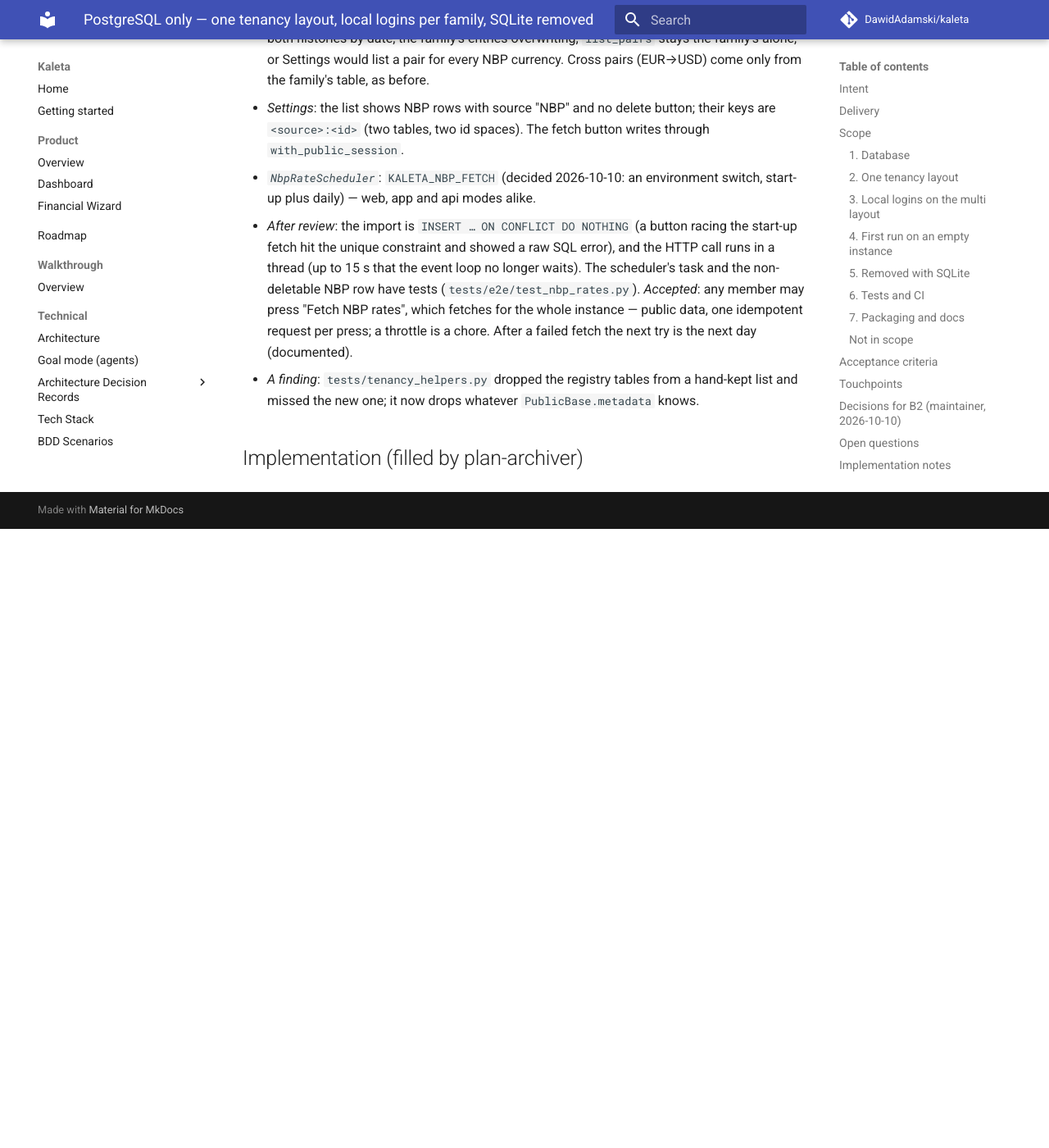
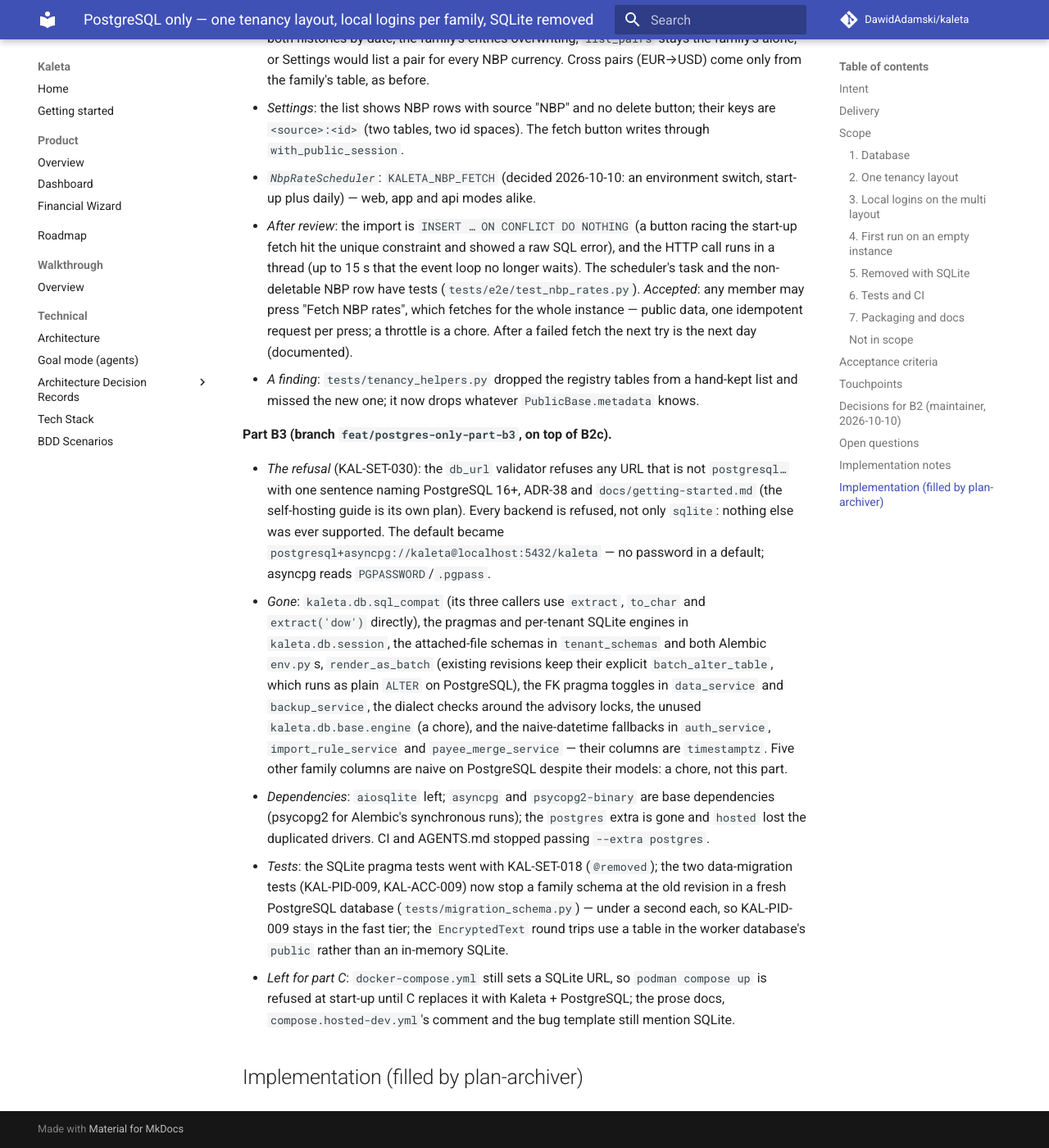
Before and after one commit to DawidAdamski/kaleta, an MkDocs documentation site: the page built from docs/plans/postgres-only.md, in a window 1280 px wide and 1400 px high, scrolled down 10065 px. Shown: the whole window at 82% size. Built offline with MkDocs 1.6.1 and Material for MkDocs 9.7.7, drawn with Linux system fonts in a browser that asks for light colours; comment, search, counter and statistics services are not loaded; before the commit the page ends 10710 px from its top, so only the background shows below that.

Commit message:
docs: postgres-only B3 — implementation notes; chores for the engine and naive timestamps
Co-Authored-By: Claude Opus 5.5 <noreply@anthropic.com>

```diff
--- a/docs/plans/postgres-only.md
+++ b/docs/plans/postgres-only.md
@@ -436,4 +436,38 @@ encryption.
   hand-kept list and missed the new one; it now drops whatever
   `PublicBase.metadata` knows.
 
+**Part B3 (branch `feat/postgres-only-part-b3`, on top of B2c).**
+
+- *The refusal* (KAL-SET-030): the `db_url` validator refuses any URL that is
+  not `postgresql…` with one sentence naming PostgreSQL 16+, ADR-38 and
+  `docs/getting-started.md` (the self-hosting guide is its own plan). Every
+  backend is refused, not only `sqlite`: nothing else was ever supported.
+  The default became `postgresql+asyncpg://kaleta@localhost:5432/kaleta` — no
+  password in a default; asyncpg reads `PGPASSWORD`/`.pgpass`.
+- *Gone*: `kaleta.db.sql_compat` (its three callers use `extract`,
+  `to_char` and `extract('dow')` directly), the pragmas and per-tenant SQLite
+  engines in `kaleta.db.session`, the attached-file schemas in
+  `tenant_schemas` and both Alembic `env.py`s, `render_as_batch` (existing
+  revisions keep their explicit `batch_alter_table`, which runs as plain
+  `ALTER` on PostgreSQL), the FK pragma toggles in `data_service` and
+  `backup_service`, the dialect checks around the advisory locks, the unused
+  `kaleta.db.base.engine` (a chore), and the naive-datetime fallbacks in
+  `auth_service`, `import_rule_service` and `payee_merge_service` — their
+  columns are `timestamptz`. Five other family columns are naive on
+  PostgreSQL despite their models: a chore, not this part.
+- *Dependencies*: `aiosqlite` left; `asyncpg` and `psycopg2-binary` are base
+  dependencies (psycopg2 for Alembic's synchronous runs); the `postgres`
+  extra is gone and `hosted` lost the duplicated drivers. CI and AGENTS.md
+  stopped passing `--extra postgres`.
+- *Tests*: the SQLite pragma tests went with KAL-SET-018 (`@removed`); the
+  two data-migration tests (KAL-PID-009, KAL-ACC-009) now stop a family
+  schema at the old revision in a fresh PostgreSQL database
+  (`tests/migration_schema.py`) — under a second each, so KAL-PID-009 stays in
+  the fast tier; the `EncryptedText` round trips use a table in the worker
+  database's `public` rather than an in-memory SQLite.
+- *Left for part C*: `docker-compose.yml` still sets a SQLite URL, so
+  `podman compose up` is refused at start-up until C replaces it with
+  Kaleta + PostgreSQL; the prose docs, `compose.hosted-dev.yml`'s comment and
+  the bug template still mention SQLite.
+
 ## Implementation (filled by plan-archiver)
```
Also changed, not shown: docs/plans/chores.md (+12 -3 lines).
